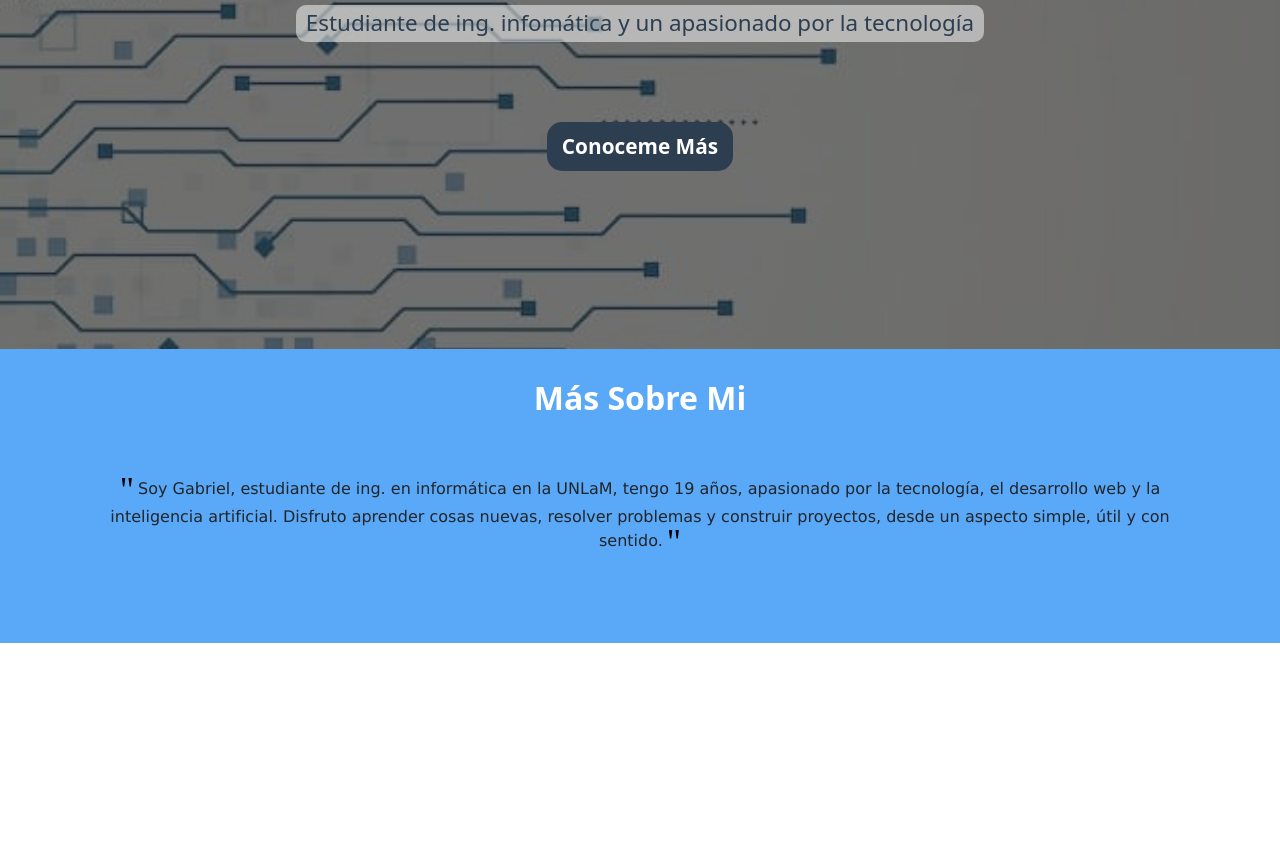
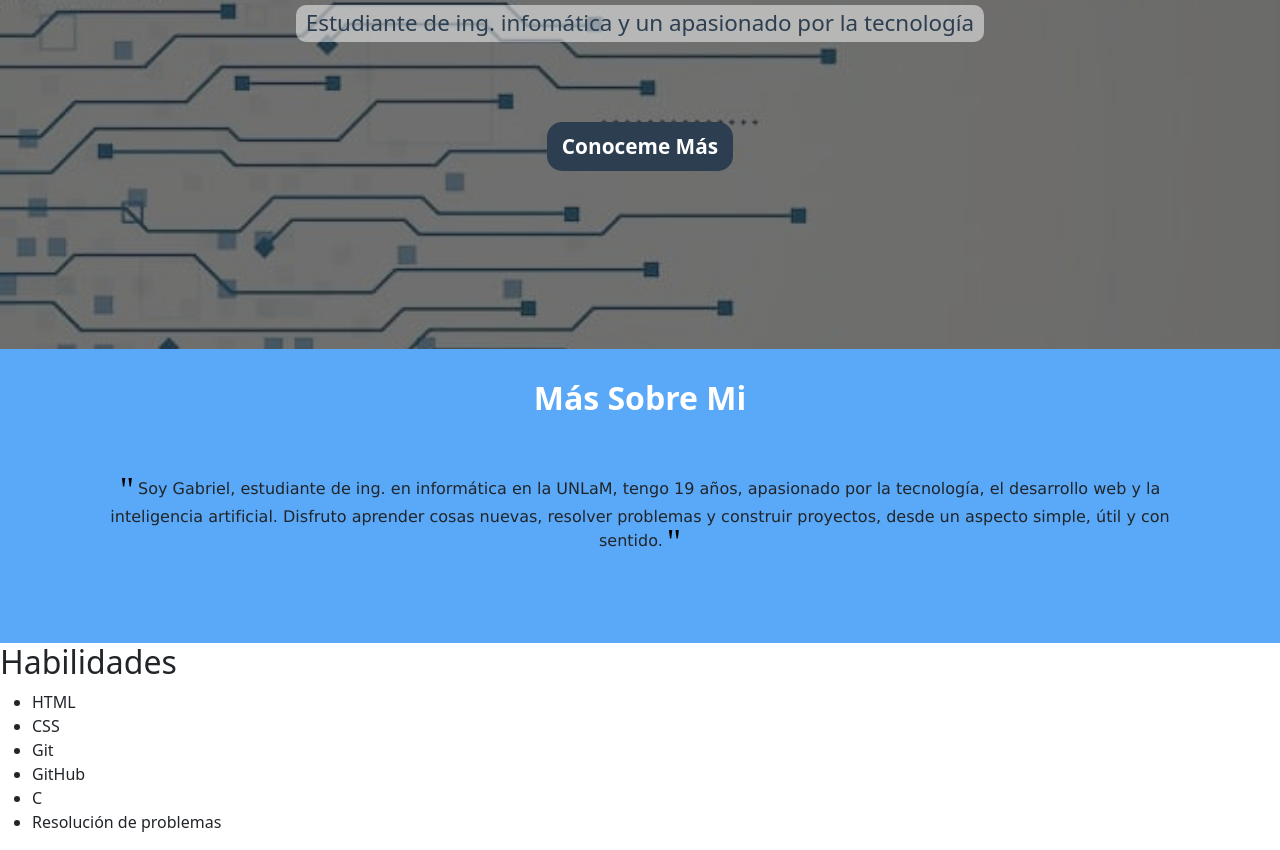
Before and after one commit to Gabriel-Salvarani/proyecto_tp1, a plain HTML site: page index.html in a window 1280 px wide. Shown: the part 357-1207 px from the top of the page. Before the commit the page ends 1000 px from the top, so only its background shows below. Drawn offline with nearby package versions, Linux system fonts and the light colour scheme.

Commit message:
añadi la estructura de la seccion de habilidades

```diff
--- a/index.html
+++ b/index.html
@@ -51,7 +51,17 @@
         </div>
     </section>
     <section>
-
+        <div class="skils">
+            <h2>Habilidades</h2>
+                <ul class="skill-grid">
+                    <li>HTML</li>
+                    <li>CSS</li>
+                    <li>Git</li>
+                    <li>GitHub</li>
+                    <li>C</li>
+                    <li>Resolución de problemas</li>
+                </ul>
+        </div>
     </section>
     <section>
 
```
